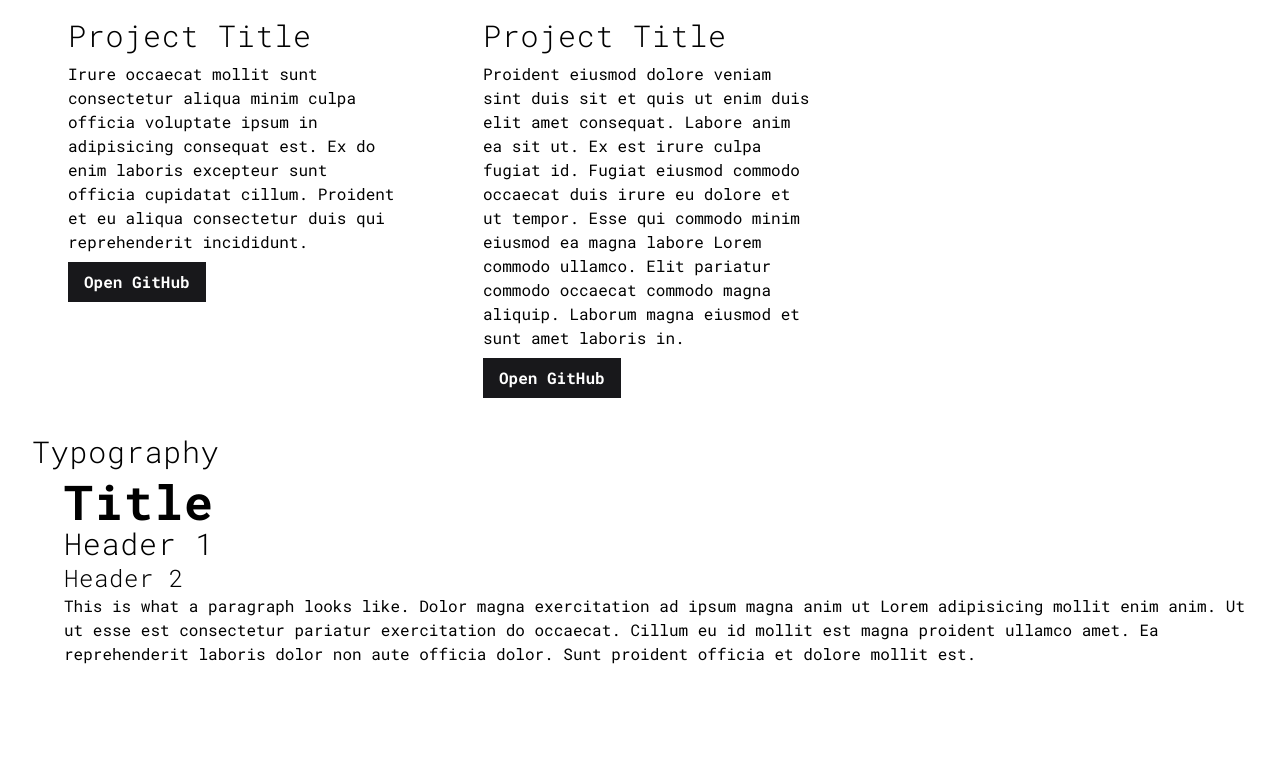
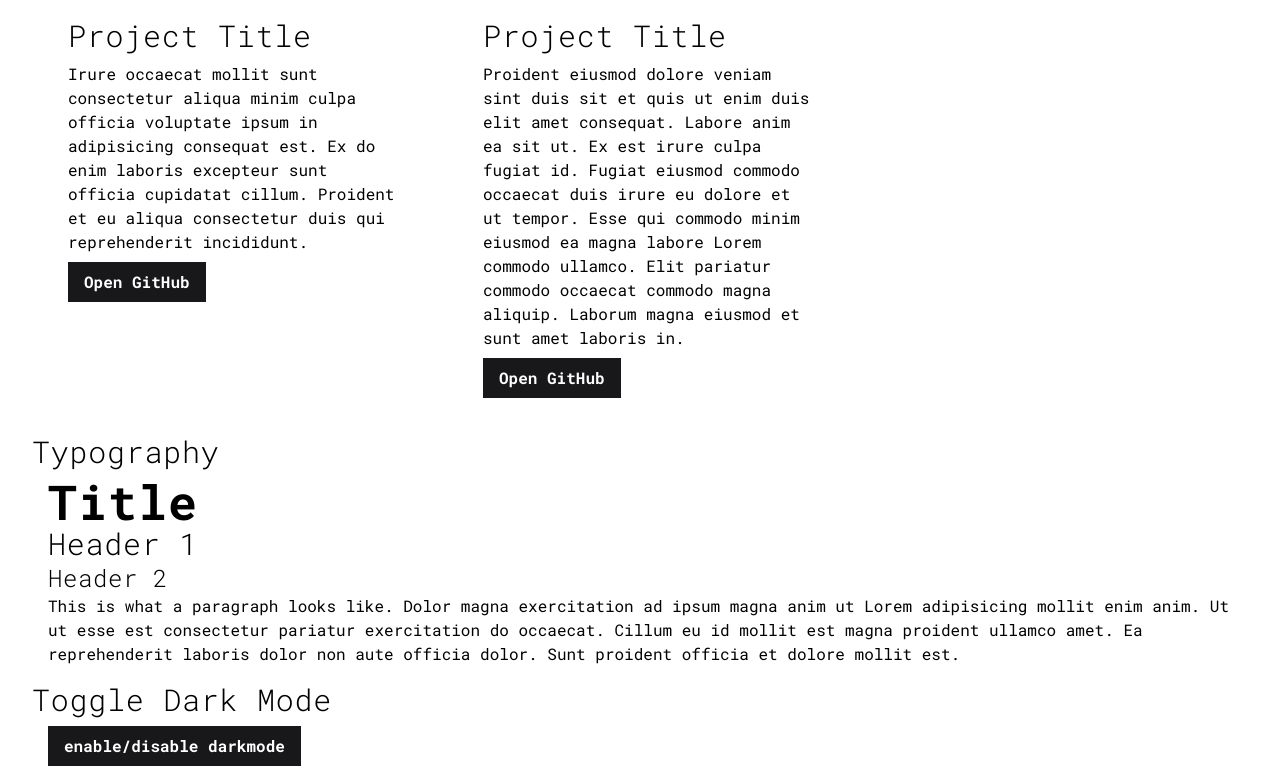
Before and after one commit to SaschaVII/portfolio, a Next.js app: page / in a window 1280 px wide. Shown: the part 661-1443 px from the top of the page. Before the commit the page ends 1343 px from the top, so only its background shows below. Built offline with nearby package versions, Linux system fonts and the light colour scheme.

Commit message:
Add Dark Mode
Add dark mode styles to all components and global styles.

Add dark mode toggle button to showcase compononent.

```diff
--- a/components/mainNav.js
+++ b/components/mainNav.js
@@ -5,7 +5,7 @@ const MainNav = ({ title, navItems }) => {
             <div className="flex flex-col gap-2 sm:gap-10 sm:flex-row flex-wrap sm:self-center">
                 {navItems.map(item => {
                     return (
-                        <a key={item.id} className="text-primary-400 hover:text-primary-900 before:content-['<'] after:content-['_/>'] whitespace-nowrap" href={item.url}>
+                        <a key={item.id} className="text-primary-400 hover:text-primary-900 dark:text-slate-400 dark:hover:text-slate-200 before:content-['<'] after:content-['_/>'] whitespace-nowrap" href={item.url}>
                             {item.title}
                         </a>
                     )
--- a/components/projectCard.js
+++ b/components/projectCard.js
@@ -1,6 +1,6 @@
 const ProjectCard = ({children, className, title, thumbnailSrc, projectUrl}) => {
     let styles = className;
-    styles += " group max-w-[375px] bg-white hover:shadow-lg transition-shadows ease-in-out duration-100";
+    styles += " group max-w-[375px] bg-white hover:shadow-lg transition-shadows ease-in-out duration-100 dark:bg-transparent dark:hover:ring-2 ring-slate-700";
 
     return (
         <div className={styles}>
--- a/components/stylesShowcase.js
+++ b/components/stylesShowcase.js
@@ -1,30 +1,24 @@
+import { useEffect, useState } from "react";
 import Button from "./button";
 import MainNav from "./mainNav";
 import ProjectCard from "./projectCard";
 
 const StylesShowcase = () => {
+    // States
+    const [darkModeEnabled, setDarkModeEnabled] = useState(false);
+
     const navItems = [
-        {
-            id: 0,
-            url: "#",
-            title: "About Me"
-        },
-        {
-            id: 1,
-            url: "#",
-            title: "Experience"
-        },
-        {
-            id: 2,
-            url: "#",
-            title: "Work"
-        },
-        {
-            id: 3,
-            url: "#",
-            title: "Contact"
-        }
+        { id: 0, url: "#", title: "About Me" },
+        { id: 1, url: "#", title: "Experience" },
+        { id: 2, url: "#", title: "Work" },
+        { id: 3, url: "#", title: "Contact" }
     ];
+
+    useEffect(() => {
+        const htmlClassList = document.querySelector('html').classList;
+        if (darkModeEnabled) htmlClassList.add('dark');
+        else htmlClassList.remove('dark');
+    }, [darkModeEnabled]);
 
     return (
         <div>
@@ -67,7 +61,6 @@ const StylesShowcase = () => {
             <section className="mb-4">
                 <h1 className="mb-2">Typography</h1>
                 <div className="pl-4">
-                    <div className="pl-4">
                     <h1 className="text-5xl font-bold">Title</h1>
                     <h1>Header 1</h1>
                     <h2>Header 2</h2>
@@ -75,6 +68,12 @@ const StylesShowcase = () => {
                         This is what a paragraph looks like. Dolor magna exercitation ad ipsum magna anim ut Lorem adipisicing mollit enim anim. Ut ut esse est consectetur pariatur exercitation do occaecat. Cillum eu id mollit est magna proident ullamco amet. Ea reprehenderit laboris dolor non aute officia dolor. Sunt proident officia et dolore mollit est.
                     </p>
                 </div>
+            </section>
+
+            <section className="mb-4">
+                <h1 className="mb-2">Toggle Dark Mode</h1>
+                <div className="pl-4">
+                    <Button type="primary" onClick={() => setDarkModeEnabled(current => !current)}>enable/disable darkmode</Button>
                 </div>
             </section>
         </div>
--- a/styles/globals.css
+++ b/styles/globals.css
@@ -2,15 +2,17 @@
 @tailwind components;
 @tailwind utilities;
 
-html, body, h1, h2 {
+html, body {
   @apply font-mono;
+}
+body {
+  @apply dark:bg-slate-800 dark:text-slate-400;
 }
 
 /* COMPONENTS */
 /* Headers */
 h1, h2 {
-  @apply font-light;
-  @apply tracking-wide;
+  @apply font-light tracking-wide dark:text-slate-300;
 }
 
 h1 {
@@ -28,16 +30,9 @@ h2 {
 
 /* Primary */
 .btn-primary {
-  @apply bg-primary-900 text-white;
+  @apply bg-primary-900 text-white hover:bg-primary-600 dark:text-slate-300 dark:bg-slate-600 dark:hover:bg-slate-700;
 }
-.btn-primary:hover {
-  @apply bg-primary-500;
-}
-
 /* Secondary */
 .btn-secondary {
-  @apply border-b-2 border-primary-400 py-1 px-1;
+  @apply border-b-2 border-primary-400 py-1 px-1 hover:border-primary-900 dark:text-slate-400 dark:border-slate-400 dark:hover:border-slate-500;
 }
-.btn-secondary:hover {
-  @apply border-primary-900;
-}
--- a/tailwind.config.js
+++ b/tailwind.config.js
@@ -21,4 +21,5 @@ module.exports = {
     },
   },
   plugins: [],
+  darkMode: 'class',
 }
```
Lines whose indentation alone changed are shown as unchanged.
